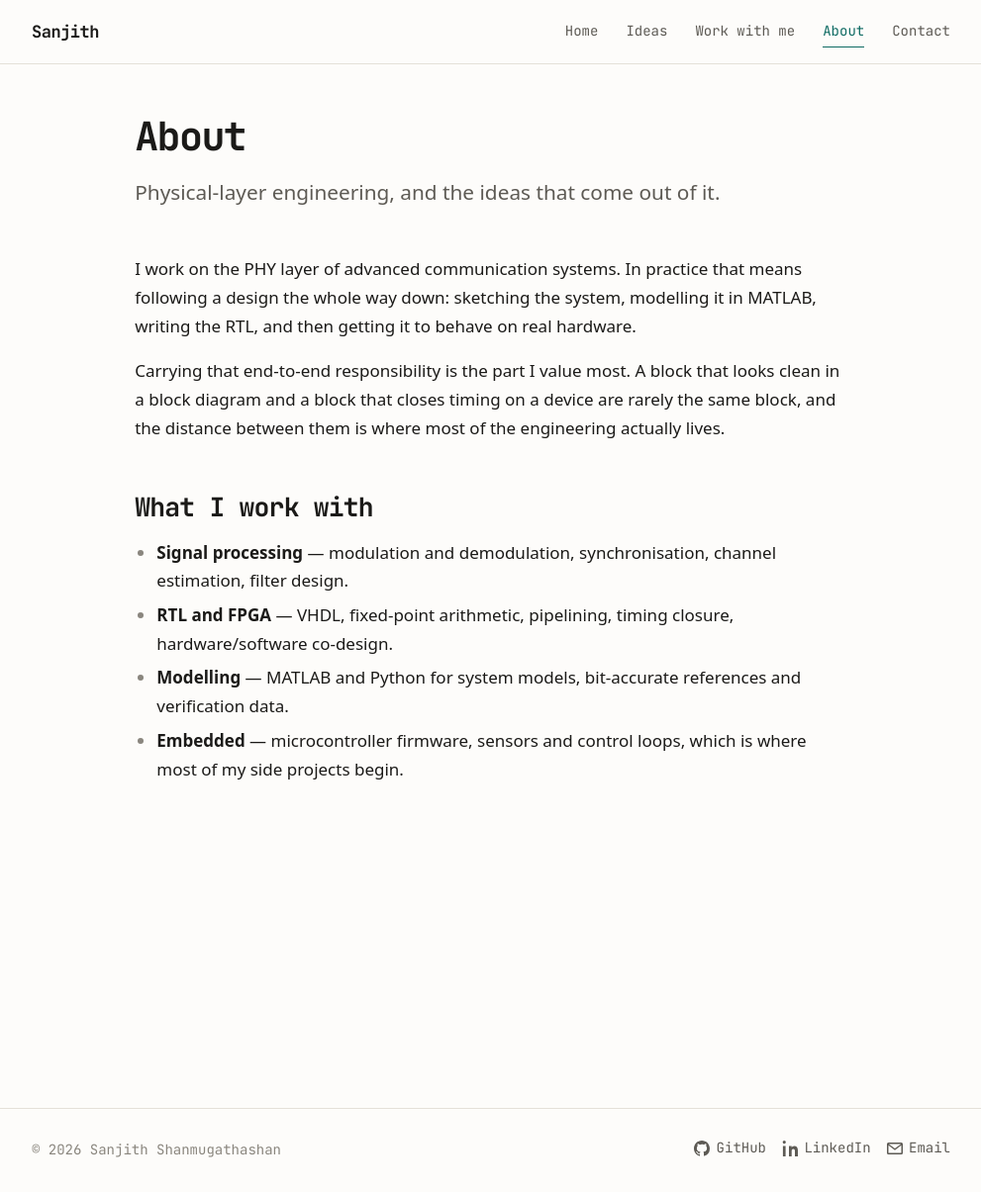
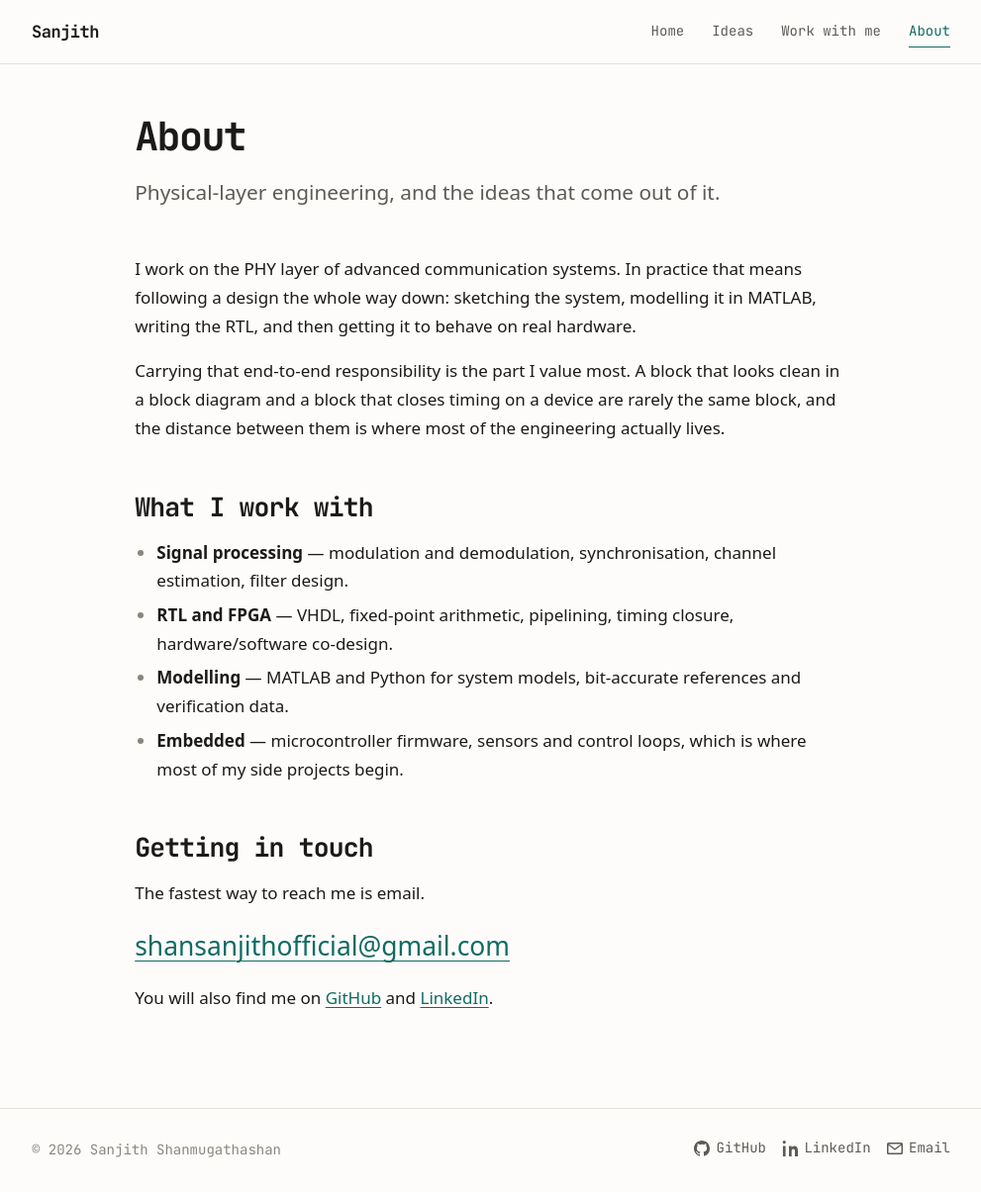
Before and after one commit to sanjith1999/sanjith1999.github.io, a Jekyll site: the page built from about.md, in a window 1280 px wide and 1205 px high. Shown: the whole window at 99% size, without its empty margins (144-1135 px from the left). Built offline with Jekyll 4.4.1, drawn with Linux system fonts in a browser that asks for light colours; some web fonts are replaced.

Commit message:
WIP001: Merge Contact into About
Contact was a page holding an email address. It now closes About as a
"Getting in touch" section, and the nav drops to four items.

The paragraph telling people what to mention in an enquiry is gone with
it - the /work/ page already says that, and only to the readers it
applies to.

Co-Authored-By: Claude Opus 5 <noreply@anthropic.com>

```diff
--- a/_includes/header.html
+++ b/_includes/header.html
@@ -8,7 +8,7 @@
     </button>
 
     <nav id="site-nav" class="site-nav" aria-label="Main">
-      {%- assign nav = "/,Home|/ideas/,Ideas|/work/,Work with me|/about/,About|/contact/,Contact" | split: "|" -%}
+      {%- assign nav = "/,Home|/ideas/,Ideas|/work/,Work with me|/about/,About" | split: "|" -%}
       {%- for item in nav -%}
         {%- assign parts = item | split: "," -%}
         {%- assign href = parts[0] -%}
--- a/about.md
+++ b/about.md
@@ -22,3 +22,12 @@ block, and the distance between them is where most of the engineering actually l
   verification data.
 - **Embedded** — microcontroller firmware, sensors and control loops, which is where
   most of my side projects begin.
+
+## Getting in touch
+
+The fastest way to reach me is email.
+
+<p class="contact-email"><a href="mailto:{{ site.author.email }}">{{ site.author.email }}</a></p>
+
+You will also find me on [GitHub](https://github.com/sanjith1999) and
+[LinkedIn](https://www.linkedin.com/in/sanjith-shanmugathashan-1377571b8/).
```
Also changed, not shown: contact.md (deleted, +0 -15 lines), README.md.
